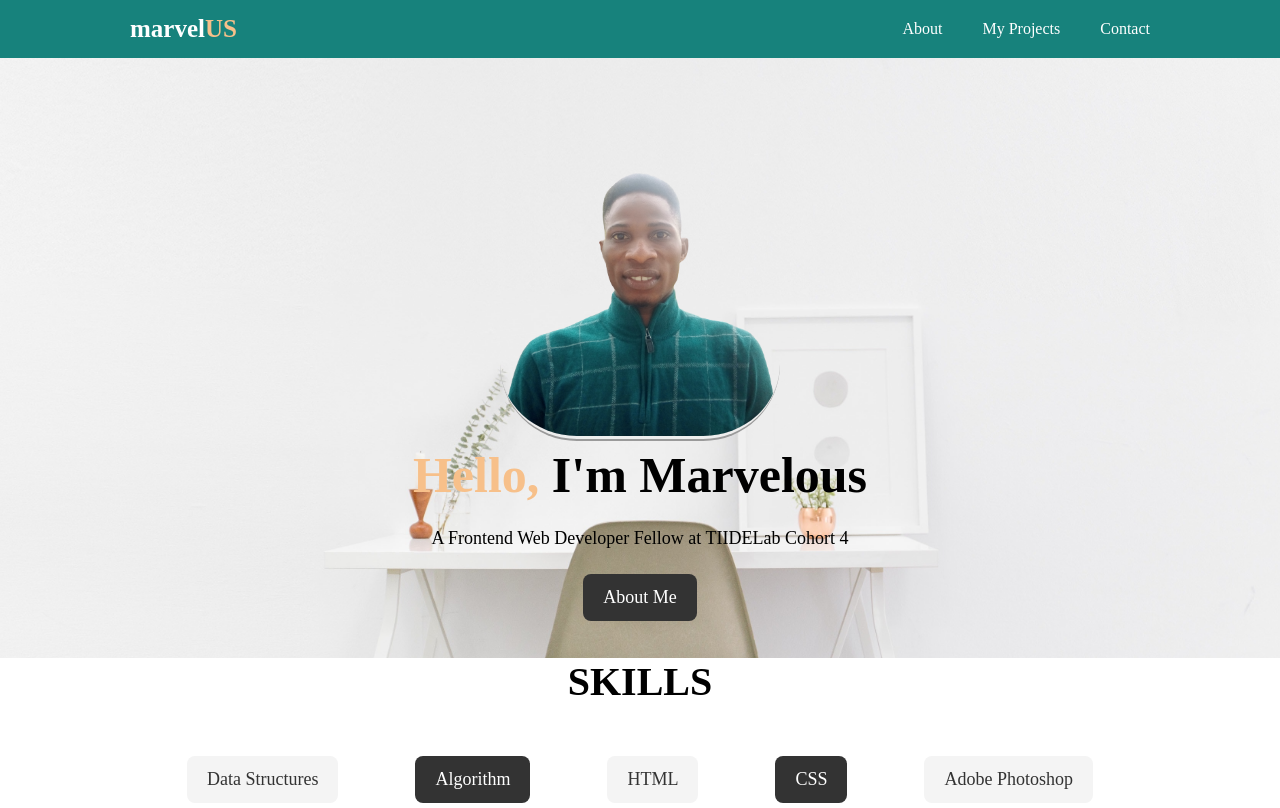
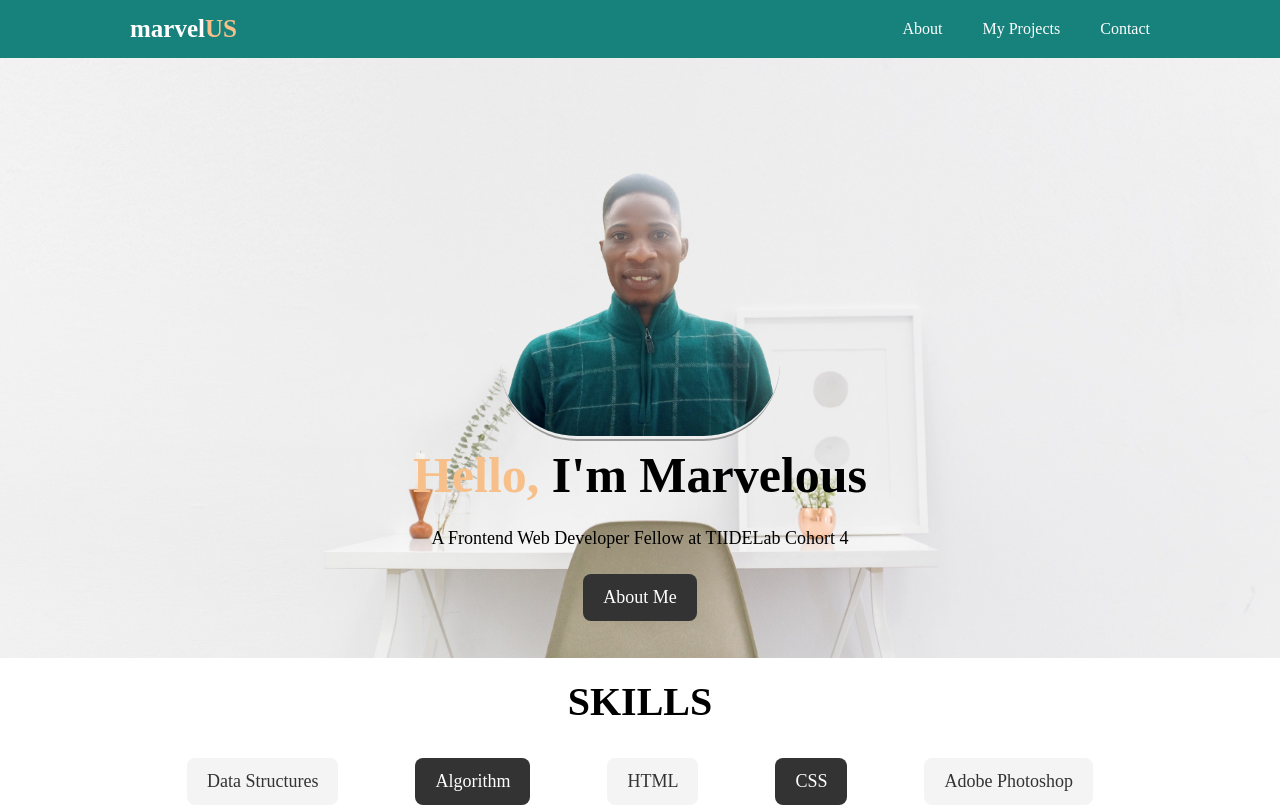
Before and after one commit to Horsars/PORTFOLIO, a plain HTML site: page index.html in a window 1280 px wide. Shown: the top 808 px of the page. Drawn offline with Linux system fonts and the light colour scheme.

Commit message:
updated about styles

```diff
--- a/css/style.css
+++ b/css/style.css
@@ -164,6 +164,7 @@ a i {
   font-size: 2.5em;
   padding-bottom: 20px;
   padding-top: 30px;
+  margin-top: 20px;
 }
 
 .skill-lists {
@@ -174,6 +175,7 @@ a i {
   font-size: 1.4em;
   padding-top: 1.4em;
   flex-wrap: wrap;
+  margin-top: -18px;
 }
 
 /* PROJECTS */
```
